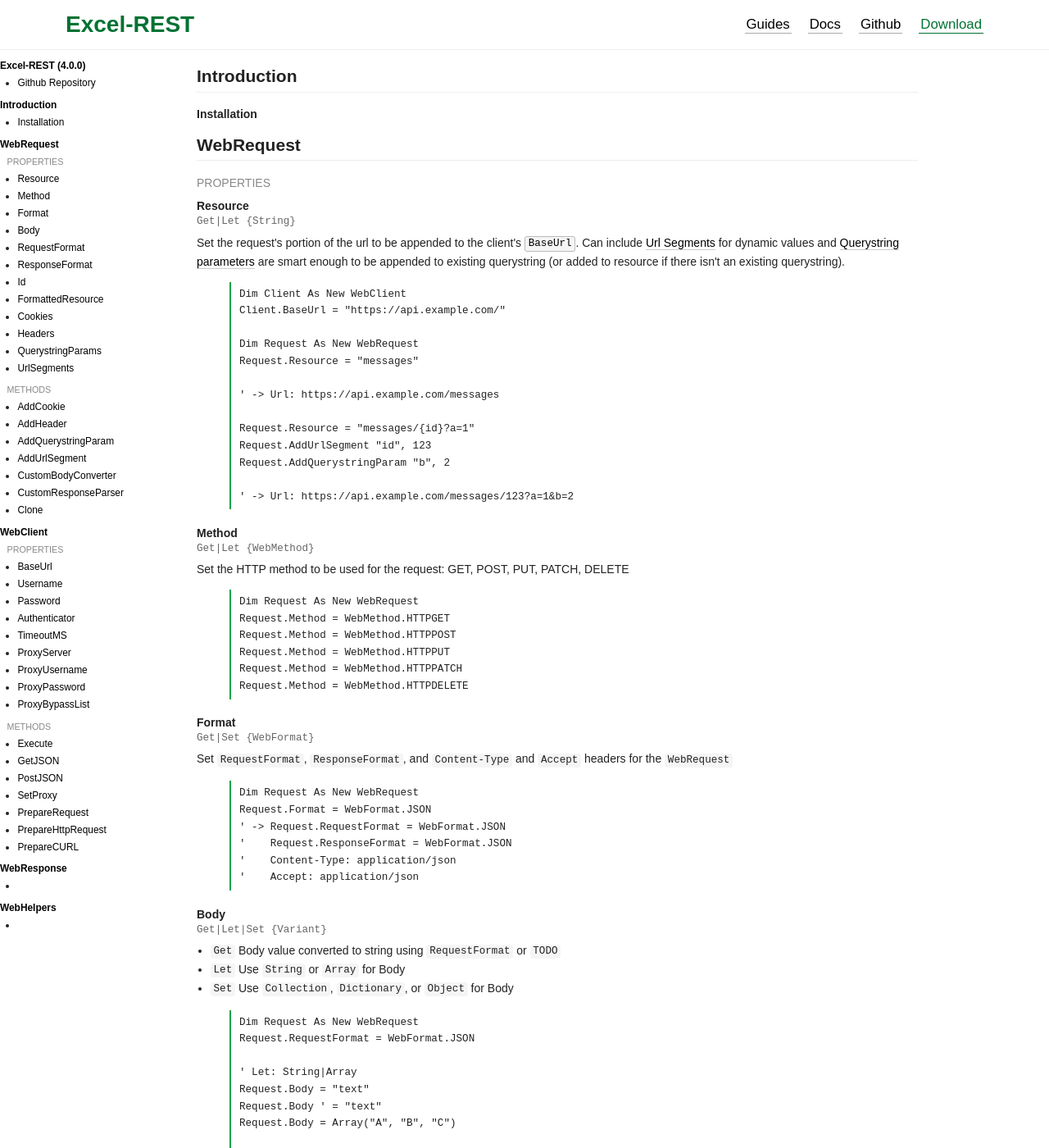
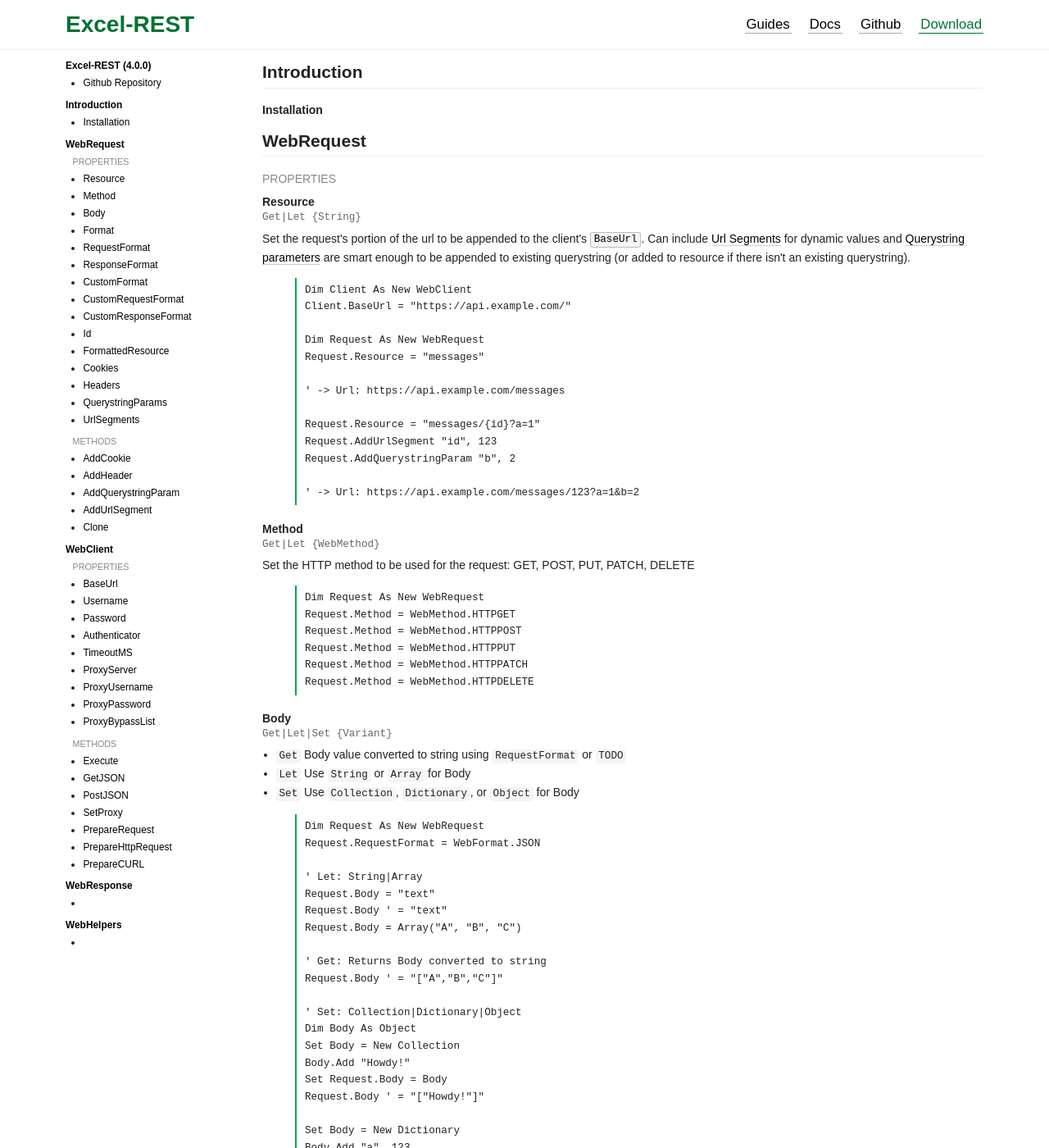
Before and after one commit to VBA-tools/VBA-Web, a Jekyll site: the page built from docs/index.html, in a window 1280 px wide and 1400 px high. Shown: the whole window at 82% size. Built offline with Jekyll 4.4.1, drawn with Linux system fonts in a browser that asks for light colours; Markdown is read by kramdown in place of the engine named in the settings; some of the changed text lies outside the part shown.

Commit message:
Styling and custom formatting changes

```diff
--- a/css/main.scss
+++ b/css/main.scss
@@ -188,11 +188,24 @@ pre {
   @extend .container;
   @extend .clearfix;
 
-  position: absolute;
-  top: $header-height + 5px;
+  // position: absolute;
+  top: $header-height;
 
   @include respond-up-to(small) {
-    top: $header-height-small + 5px;
+    top: $header-height-small;
+  }
+}
+
+.anchor:before {
+  display: block;
+  content: " ";
+  visibility: hidden;
+  margin-top: -$header-height - 10px;
+  height: $header-height + 10px;
+
+  @include respond-up-to(small) {
+    margin-top: -$header-height-small - 10px;
+    height: $header-height-small + 10px;
   }
 }
 
--- a/docs/index.html
+++ b/docs/index.html
@@ -7,23 +7,26 @@ layout: docs
     Excel-REST <span class="version">(4.0.0)</span>
   </a>
   <ul class="toc-section">
-    <li><a href="https://github.com/timhall/Excel-REST/">Github Repository</a></li>
+    <li><a href="https://github.com/timhall/Excel-REST/" target="_blank">Github Repository</a></li>
   </ul>
   <a class="toc-title" href="#">Introduction</a>
   <ul class="toc-section">
     <li><a href="#Installation">Installation</a></li>
   </ul>
-  <a class="toc-title" href="#">
+  <a class="toc-title" href="#WebRequest">
     WebRequest
   </a>
   <ul class="toc-section">
     <li class="toc-subsection"><a href="#WebRequest-Properties">Properties</a></li>
     <li><a href="#Resource">Resource</a></li>
     <li><a href="#Method">Method</a></li>
+    <li><a href="#Body">Body</a></li>
     <li><a href="#Format">Format</a></li>
-    <li><a href="#Body">Body</a></li>
     <li><a href="#RequestFormat">RequestFormat</a></li>
     <li><a href="#ResponseFormat">ResponseFormat</a></li>
+    <li><a href="#CustomFormat">CustomFormat</a></li>
+    <li><a href="#CustomRequestFormat">CustomRequestFormat</a></li>
+    <li><a href="#CustomResponseFormat">CustomResponseFormat</a></li>
     <li><a href="#Id">Id</a></li>
     <li><a href="#FormattedResource">FormattedResource</a></li>
     <li><a href="#Cookies">Cookies</a></li>
@@ -36,11 +39,9 @@ layout: docs
     <li><a href="#AddHeader">AddHeader</a></li>
     <li><a href="#AddQuerystringParam">AddQuerystringParam</a></li>
     <li><a href="#AddUrlSegment">AddUrlSegment</a></li>
-    <li><a href="#CustomBodyConverter">CustomBodyConverter</a></li>
-    <li><a href="#CustomResponseParser">CustomResponseParser</a></li>
     <li><a href="#Clone">Clone</a></li>
   </ul>
-  <a class="toc-title" href="#">
+  <a class="toc-title" href="#WebClient">
     WebClient
   </a>
   <ul class="toc-section">
@@ -78,14 +79,14 @@ layout: docs
   </ul>
 </aside>
 <article class="documentation">
-  <h2 id="Introduction" class="docs-title">Introduction</h2>
-  <h4 id="Installation" class="docs-name">Installation</h4>
+  <h2 id="Introduction" class="docs-title anchor">Introduction</h2>
+  <h4 id="Installation" class="docs-name anchor">Installation</h4>
 
-  <h2 id="WebRequest" class="docs-title">WebRequest</h2>
+  <h2 id="WebRequest" class="docs-title anchor">WebRequest</h2>
   <section class="docs-subsection">
-    <h3 id="WebRequest-Properties" class="docs-subsection-title">Properties</h3>
+    <h3 id="WebRequest-Properties" class="docs-subsection-title anchor">Properties</h3>
 
-    <h4 id="Resource"><b class="docs-name">Resource</b><code>Get|Let {String}</code></h4>
+    <h4 id="Resource" class="anchor"><b class="docs-name">Resource</b><code>Get|Let {String}</code></h4>
     <p>
       Set the request's portion of the url to be appended to the client's <a href="#BaseUrl" class="docs-code-link"><code>BaseUrl</code></a>.
       Can include <a href="#UrlSegments">Url Segments</a> for dynamic values
@@ -109,7 +110,7 @@ Request.AddQuerystringParam "b", 2
 ' -> Url: https://api.example.com/messages/123?a=1&b=2
 {% endhighlight %}
 
-    <h4 id="Method"><b class="docs-name">Method</b><code>Get|Let {WebMethod}</code></h4>
+    <h4 id="Method" class="anchor"><b class="docs-name">Method</b><code>Get|Let {WebMethod}</code></h4>
     <p>
       Set the HTTP method to be used for the request: GET, POST, PUT, PATCH, DELETE
     </p>
@@ -123,21 +124,7 @@ Request.Method = WebMethod.HTTPPATCH
 Request.Method = WebMethod.HTTPDELETE
 {% endhighlight %}
 
-    <h4 id="Format"><b class="docs-name">Format</b><code>Get|Set {WebFormat}</code></h4>
-    <p>
-      Set <code>RequestFormat</code>, <code>ResponseFormat</code>, and <code>Content-Type</code> and <code>Accept</code> headers for the <code>WebRequest</code>
-    </p>
-
-{% highlight VB.net %}
-Dim Request As New WebRequest
-Request.Format = WebFormat.JSON
-' -> Request.RequestFormat = WebFormat.JSON
-'    Request.ResponseFormat = WebFormat.JSON
-'    Content-Type: application/json
-'    Accept: application/json
-{% endhighlight %}
-
-    <h4 id="Body"><b class="docs-name">Body</b><code>Get|Let|Set {Variant}</code></h4>
+    <h4 id="Body" class="anchor"><b class="docs-name">Body</b><code>Get|Let|Set {Variant}</code></h4>
     <ul>
       <li><code>Get</code> Body value converted to string using <code>RequestFormat</code> or <code>TODO</code></li>
       <li><code>Let</code> Use <code>String</code> or <code>Array</code> for Body</li>
@@ -170,7 +157,21 @@ Set Request.Body = Body
 Request.Body ' = "{"a":123,"b":456}"
 {% endhighlight %}
 
-    <h4 id="RequestFormat"><b class="docs-name">RequestFormat</b><code>Get|Let {WebFormat}</code></h4>
+    <h4 id="Format" class="anchor"><b class="docs-name">Format</b><code>Get|Set {WebFormat}</code></h4>
+    <p>
+      Set <code>RequestFormat</code>, <code>ResponseFormat</code>, and <code>Content-Type</code> and <code>Accept</code> headers for the <code>WebRequest</code>
+    </p>
+
+{% highlight VB.net %}
+Dim Request As New WebRequest
+Request.Format = WebFormat.JSON
+' -> Request.RequestFormat = WebFormat.JSON
+'    Request.ResponseFormat = WebFormat.JSON
+'    Content-Type: application/json
+'    Accept: application/json
+{% endhighlight %}
+
+    <h4 id="RequestFormat" class="anchor"><b class="docs-name">RequestFormat</b><code>Get|Let {WebFormat}</code></h4>
     <p>
       Set the format to use for converting the response <code>Content</code> to <code>Data</code>
       and for the <code>Accept</code> header
@@ -196,7 +197,7 @@ Request.AddHeader "Content-Type", "..."
 Request.TODO = ...
 {% endhighlight %}
 
-    <h4 id="ResponseFormat"><b class="docs-name">ResponseFormat</b><code>Get|Let {WebFormat}</code></h4>
+    <h4 id="ResponseFormat" class="anchor"><b class="docs-name">ResponseFormat</b><code>Get|Let {WebFormat}</code></h4>
     <p>
       Set the format to use for converting the response <code>Content</code> to <code>Data</code>
       and for the <code>Accept</code> header
@@ -225,12 +226,67 @@ Request.AddHeader "Accept", "..."
 Request.TODO = ...
 {% endhighlight %}
 
-    <h4 id="Id"><b class="docs-name">Id</b><code>Get {String}</code></h4>
+    <h4 id="CustomFormat" class="anchor"><b class="docs-name">CustomFormat</b><code>Get|Let {String}</code></h4>
+    <p>
+      Use converter registered with <a href="RegisterConverter" class="docs-code-link"><code>WebClient.RegisterConverter</code></a>
+      to convert <code>Body</code> to string and parse response.
+      (Automatically sets <code>Format</code> to <code>WebFormat.Custom</code>)
+    </p>
+
+{% highlight VB.net %}
+Dim Client As New WebClient
+Client.RegisterConverter "csv", "text/csv", "Module.ConvertToCSV", "Module.ParseCSV"
+
+Dim Request As New WebRequest
+Request.CustomFormat = "csv"
+
+' -> Body converted to string with Module.ConvertToCSV
+'    Response is parsed with Module.ParseCSV
+'    Content-Type and Accept headers: "text/csv"
+{% endhighlight %}
+
+    <h4 id="CustomRequestFormat" class="anchor"><b class="docs-name">CustomRequestFormat</b><code>Get|Let {String}</code></h4>
+    <p>
+      Use converter registered with <a href="RegisterConverter" class="docs-code-link"><code>WebClient.RegisterConverter</code></a>
+      to convert <code>Body</code> to string.
+      (Automatically sets <code>RequestFormat</code> to <code>WebFormat.Custom</code>)
+    </p>
+
+{% highlight VB.net %}
+Dim Client As New WebClient
+Client.RegisterConverter "csv", "text/csv", "Module.ConvertToCSV", "Module.ParseCSV"
+
+Dim Request As New WebRequest
+Request.CustomRequestFormat = "csv"
+
+' -> Body converted to string with Module.ConvertToCSV
+'    Content-Type: "text/csv"
+{% endhighlight %}
+
+    <h4 id="CustomResponseFormat" class="anchor"><b class="docs-name">CustomResponseFormat</b><code>Get|Let {String}</code></h4>
+    <p>
+      Use converter registered with <a href="RegisterConverter" class="docs-code-link"><code>WebClient.RegisterConverter</code></a>
+      to parse response.
+      (Automatically sets <code>ResponseFormat</code> to <code>WebFormat.Custom</code>)
+    </p>
+
+{% highlight VB.net %}
+Dim Client As New WebClient
+Client.RegisterConverter "csv", "text/csv", "Module.ConvertToCSV", "Module.ParseCSV"
+
+Dim Request As New WebRequest
+Request.CustomResponseFormat = "csv"
+
+' -> Response is parsed with Module.ParseCSV
+'    Accept: "text/csv"
+{% endhighlight %}
+
+    <h4 id="Id" class="anchor"><b class="docs-name">Id</b><code>Get {String}</code></h4>
     <p>
       Unique Id of the <code>WebRequest</code> (used internally).
     </p>
 
-    <h4 id="FormattedResource"><b class="docs-name">FormattedResource</b><code>Get {String}</code></h4>
+    <h4 id="FormattedResource" class="anchor"><b class="docs-name">FormattedResource</b><code>Get {String}</code></h4>
     <p>
       Get <code>Resource</code> with Url Segments replaced and Querystring added.
     </p>
@@ -244,7 +300,7 @@ Request.AddQuerystringParam "message", "Hello"
 Request.FormattedResource ' = "examples/123?message=Hello"
 {% endhighlight %}
 
-    <h4 id="Cookies"><b class="docs-name">Cookies</b><code>Get|Set {Collection}</code></h4>
+    <h4 id="Cookies" class="anchor"><b class="docs-name">Cookies</b><code>Get|Set {Collection}</code></h4>
     <p>
       <span class="docs-note"></span>To add cookies, use <a href="#AddCookie" class="docs-code-link"><code>AddCookie</code></a>.</span>
       <br>
@@ -252,7 +308,7 @@ Request.FormattedResource ' = "examples/123?message=Hello"
       stored as <code>WebHelpers.KeyValue</code> (<code>Dictionary: {key: "", value: ""}</code>).
     </p>
 
-    <h4 id="Headers"><b class="docs-name">Headers</b><code>Get|Set {Collection}</code></h4>
+    <h4 id="Headers" class="anchor"><b class="docs-name">Headers</b><code>Get|Set {Collection}</code></h4>
     <p>
       <span class="docs-note"></span>To add headers, use <a href="#AddHeader" class="docs-code-link"><code>AddHeader</code></a>.</span>
       <br>
@@ -260,7 +316,7 @@ Request.FormattedResource ' = "examples/123?message=Hello"
       stored as <code>WebHelpers.KeyValue</code> (<code>Dictionary: {key: "", value: ""}</code>).
     </p>
 
-    <h4 id="QuerystringParams"><b class="docs-name">QuerystringParams</b><code>Get|Set {Collection}</code></h4>
+    <h4 id="QuerystringParams" class="anchor"><b class="docs-name">QuerystringParams</b><code>Get|Set {Collection}</code></h4>
     <p>
       <span class="docs-note"></span>To add Querystring parameters, use <a href="#AddQuerystringParam" class="docs-code-link"><code>AddQuerystringParam</code></a>.</span>
       <br>
@@ -268,7 +324,7 @@ Request.FormattedResource ' = "examples/123?message=Hello"
       stored as <code>WebHelpers.KeyValue</code> (<code>Dictionary: {key: "", value: ""}</code>)
     </p>
 
-    <h4 id="UrlSegments"><b class="docs-name">UrlSegments</b><code>Get|Set {Dictionary}</code></h4>
+    <h4 id="UrlSegments" class="anchor"><b class="docs-name">UrlSegments</b><code>Get|Set {Dictionary}</code></h4>
     <p>
       <span class="docs-note"></span>To add Url Segments, use <a href="#AddUrlSegment" class="docs-code-link"><code>AddUrlSegment</code></a>.</span>
       <br>
@@ -300,21 +356,21 @@ Request.FormattedResource ' = "Tim/messages/123"
   </section>
 
   <section>
-    <h3 id="WebRequest-Methods" class="docs-subsection-title">Methods</h3>
+    <h3 id="WebRequest-Methods" class="docs-subsection-title anchor">Methods</h3>
 
-    <h4 id="AddCookie"><b class="docs-name">AddCookie</b><code>AddCookie(Key, Value)</code></h4>
+    <h4 id="AddCookie" class="anchor"><b class="docs-name">AddCookie</b><code>AddCookie(Key, Value)</code></h4>
     <p>
       Add cookie to be sent with request.
     </p>
-    <h4 id="AddHeader"><b class="docs-name">AddHeader</b><code>AddHeader(Key, Value)</code></h4>
+    <h4 id="AddHeader" class="anchor"><b class="docs-name">AddHeader</b><code>AddHeader(Key, Value)</code></h4>
     <p>
       Add header to be sent with request.
     </p>
-    <h4 id="AddQuerystringParam"><b class="docs-name">AddQuerystringParam</b><code>AddQuerystringParam(Key, Value)</code></h4>
+    <h4 id="AddQuerystringParam" class="anchor"><b class="docs-name">AddQuerystringParam</b><code>AddQuerystringParam(Key, Value)</code></h4>
     <p>
       Add querystring parameter to <code>FormattedResource</code> for request
     </p>
-    <h4 id="AddUrlSegment"><b class="docs-name">AddUrlSegment</b><code>AddUrlSegment(Key, Value)</code></h4>
+    <h4 id="AddUrlSegment" class="anchor"><b class="docs-name">AddUrlSegment</b><code>AddUrlSegment(Key, Value)</code></h4>
     <p>
       Add url segment to replace in <code>Resource</code>
     </p>
@@ -329,7 +385,7 @@ Request.AddUrlSegment "id", 123
 Request.FormattedResource ' = "Tim/messages/123"
 {% endhighlight %}
 
-    <h4 id="CustomBodyConverter"><b class="docs-name">CustomBodyConverter</b><code>CustomBodyConverter(Callback, [Context|Host|Parent|Instance])</code></h4>
+    <h4 id="CustomBodyConverter" class="anchor"><b class="docs-name">CustomBodyConverter</b><code>CustomBodyConverter(Callback, [Context|Host|Parent|Instance])</code></h4>
     <p>
       Register custom body converter with Function signature: <code>...(Body As Variant) As String</code>.
       When used, the <code>RequestFormat</code> is automatically set to <code>WebFormat.Custom</code>
@@ -347,7 +403,7 @@ Dim Instance As New ...
 Request.CustomBodyConverter "FunctionInsideOfInstance", Instance
 {% endhighlight %}
 
-    <h4 id="CustomResponseParser"><b class="docs-name">CustomResponseParser</b><code>CustomResponseParser(Callback, [Instance])</code></h4>
+    <h4 id="CustomResponseParser" class="anchor"><b class="docs-name">CustomResponseParser</b><code>CustomResponseParser(Callback, [Instance])</code></h4>
     <p>
       Register custom response parser with Function signature: <code>...(Content As String, Body As Variant) As Variant</code>.
       When used, the <code>ResponseFormat</code> is automatically set to <code>WebFormat.Custom</code>
@@ -365,7 +421,7 @@ Dim Instance As New ...
 Request.CustomResponseParser "FunctionInsideOfInstance", Instance
 {% endhighlight %}
 
-    <h4 id="Clone"><b class="docs-name">Clone</b><code>Clone() {WebRequest}</code></h4>
+    <h4 id="Clone" class="anchor"><b class="docs-name">Clone</b><code>Clone() {WebRequest}</code></h4>
     <p>
       Clone the request (used internally for async functionality)
     </p>
@@ -390,11 +446,11 @@ Request.CustomResponseParser "FunctionInsideOfInstance", Instance
     </ul>
   </p>
 
-  <h2 id="WebClient">WebClient</h2>
+  <h2 id="WebClient" class="docs-title anchor">WebClient</h2>
   <section class="docs-subsection">
-    <h3 id="WebClient-Properties" class="docs-subsection-title">Properties</h3>
+    <h3 id="WebClient-Properties" class="docs-subsection-title anchor">Properties</h3>
 
-    <h4 id="BaseUrl"><b class="docs-name">BaseUrl</b><code>Get|Let {String}</code></h4>
+    <h4 id="BaseUrl" class="anchor"><b class="docs-name">BaseUrl</b><code>Get|Let {String}</code></h4>
     <p>
       Set base url that is shared by all requests and that the request <code>Resource></code> is appended to
     </p>
@@ -414,16 +470,16 @@ Request.Resource = "messages"
 Request.Resource = "users/{id}"
 {% endhighlight %}
 
-    <h4 id="Username"><b class="docs-name">Username</b><code>Get|Let {String}</code></h4>
+    <h4 id="Username" class="anchor"><b class="docs-name">Username</b><code>Get|Let {String}</code></h4>
     <p>
       Username for Basic Authentication
     </p>
-    <h4 id="Password"><b class="docs-name">Password</b><code>Get|Let {String}</code></h4>
+    <h4 id="Password" class="anchor"><b class="docs-name">Password</b><code>Get|Let {String}</code></h4>
     <p>
       Password for Basic Authentication
     </p>
 
-    <h4 id="Authenticator"><b class="docs-name">Authenticator</b><code>Get|Set {IAuthenticator}</code></h4>
+    <h4 id="Authenticator" class="anchor"><b class="docs-name">Authenticator</b><code>Get|Set {IAuthenticator}</code></h4>
     <p>
       Attach an authenticator to the client for authenticating requests.
     </p>
@@ -437,63 +493,63 @@ Set Client.Authenticator = Auth
 ' -> All requests use Auth to add "Authorization" header
 {% endhighlight %}
 
-    <h4 id="TimeoutMS"><b class="docs-name">TimeoutMS</b><code>Get|Let {Long}</code></h4>
+    <h4 id="TimeoutMS" class="anchor"><b class="docs-name">TimeoutMS</b><code>Get|Let {Long}</code></h4>
     <p>
       Timeout (in milliseconds) to wait for timeout in each request phase (Resolve, Connect, Send, Receive)
     </p>
 
-    <h4 id="ProxyServer"><b class="docs-name">ProxyServer</b><code>Get|Let {String}</code></h4>
+    <h4 id="ProxyServer" class="anchor"><b class="docs-name">ProxyServer</b><code>Get|Let {String}</code></h4>
     <p>
       Proxy server to pass requests through (except for those that match bypass list)
     </p>
-    <h4 id="ProxyUsername"><b class="docs-name">ProxyUsername</b><code>Get|Let {String}</code></h4>
+    <h4 id="ProxyUsername" class="anchor"><b class="docs-name">ProxyUsername</b><code>Get|Let {String}</code></h4>
     <p>
       Username for proxy
     </p>
-    <h4 id="ProxyPassword"><b class="docs-name">ProxyPassword</b><code>Get|Let {String}</code></h4>
+    <h4 id="ProxyPassword" class="anchor"><b class="docs-name">ProxyPassword</b><code>Get|Let {String}</code></h4>
     <p>
       Password for proxy
     </p>
-    <h4 id="ProxyBypassList"><b class="docs-name">ProxyBypassList</b><code>Get|Let {String}</code></h4>
+    <h4 id="ProxyBypassList" class="anchor"><b class="docs-name">ProxyBypassList</b><code>Get|Let {String}</code></h4>
     <p>
       Comma separated list of domains to bypass the proxy
     </p>
 
   </section>
   <sectionclass="docs-subsection">
-    <h3 id="WebClient:Methods" class="docs-subsection-title">Methods</h3>
+    <h3 id="WebClient-Methods" class="docs-subsection-title anchor">Methods</h3>
 
-    <h4 id="Execute"><b class="docs-name">Execute</b><code>Execute(Request) {WebResponse}</code></h4>
+    <h4 id="Execute" class="anchor"><b class="docs-name">Execute</b><code>Execute(Request) {WebResponse}</code></h4>
     <p>
       TODO...
     </p>
-    <h4 id="GetJSON"><b class="docs-name">GetJSON</b><code>GetJSON(Url, [Options]) {WebResponse}</code></h4>
+    <h4 id="GetJSON" class="anchor"><b class="docs-name">GetJSON</b><code>GetJSON(Url, [Options]) {WebResponse}</code></h4>
     <p>
       TODO...
     </p>
-    <h4 id="PostJSON"><b class="docs-name">PostJSON</b><code>PostJSON(Url, Body, [Options]) {WebResponse}</code></h4>
+    <h4 id="PostJSON" class="anchor"><b class="docs-name">PostJSON</b><code>PostJSON(Url, Body, [Options]) {WebResponse}</code></h4>
     <p>
       TODO...
     </p>
-    <h4 id="SetProxy"><b class="docs-name">SetProxy</b><code>SetProxy(Server, [Username], [Password], [BypassList])</code></h4>
+    <h4 id="SetProxy" class="anchor"><b class="docs-name">SetProxy</b><code>SetProxy(Server, [Username], [Password], [BypassList])</code></h4>
     <p>
       TODO...
     </p>
-    <h4 id="PrepareRequest"><b class="docs-name">PrepareRequest</b><code>PrepareRequest(Request) {WebRequest}</code></h4>
+    <h4 id="PrepareRequest" class="anchor"><b class="docs-name">PrepareRequest</b><code>PrepareRequest(Request) {WebRequest}</code></h4>
     <p>
       (Internal) TODO...
     </p>
-    <h4 id="PrepareHttpRequest"><b class="docs-name">PrepareHttpRequest</b><code>PrepareHttpRequest(Request, [Async]) {WinHttpRequest}</code></h4>
+    <h4 id="PrepareHttpRequest" class="anchor"><b class="docs-name">PrepareHttpRequest</b><code>PrepareHttpRequest(Request, [Async]) {WinHttpRequest}</code></h4>
     <p>
       (Internal) TODO...
     </p>
-    <h4 id="PrepareCURL"><b class="docs-name">PrepareCURL</b><code>PrepareCURL(Request) {String}</code></h4>
+    <h4 id="PrepareCURL" class="anchor"><b class="docs-name">PrepareCURL</b><code>PrepareCURL(Request) {String}</code></h4>
     <p>
       (Internal) TODO...
     </p>
   </section>
 
-  <h2 id="WebResponse">WebResponse</h2>
-  <h2 id="WebHelpers">WebHelpers</h2>
-  <h2 id="WebAsyncWrapper">WebAsyncWrapper</h2>
+  <h2 id="WebResponse" class="docs-title anchor">WebResponse</h2>
+  <h2 id="WebHelpers" class="docs-title anchor">WebHelpers</h2>
+  <h2 id="WebAsyncWrapper" class="docs-title anchor">WebAsyncWrapper</h2>
 </article>
```
